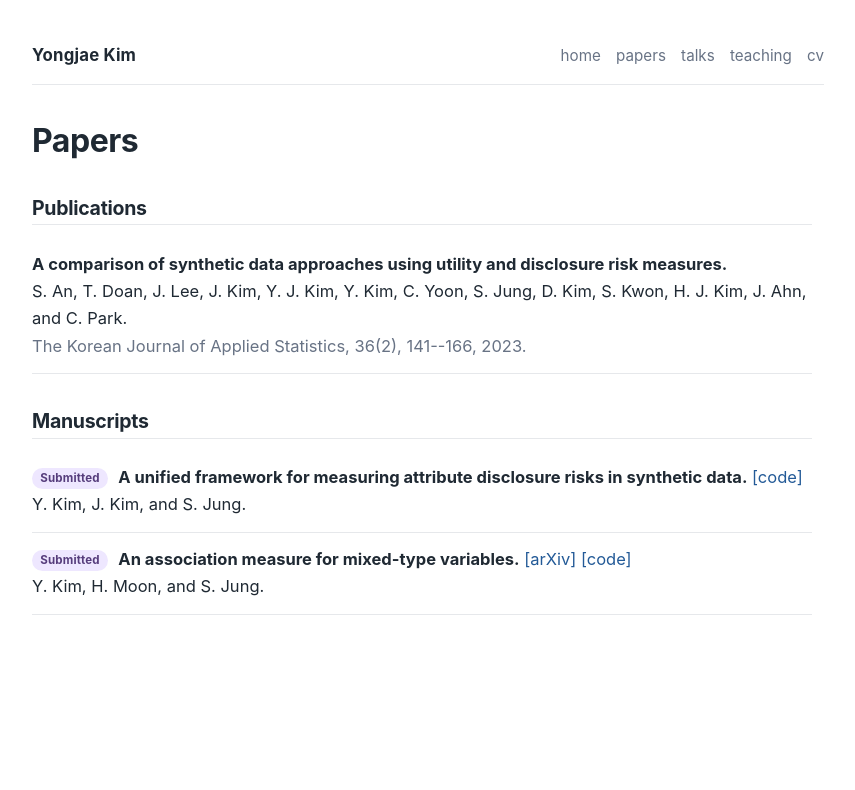
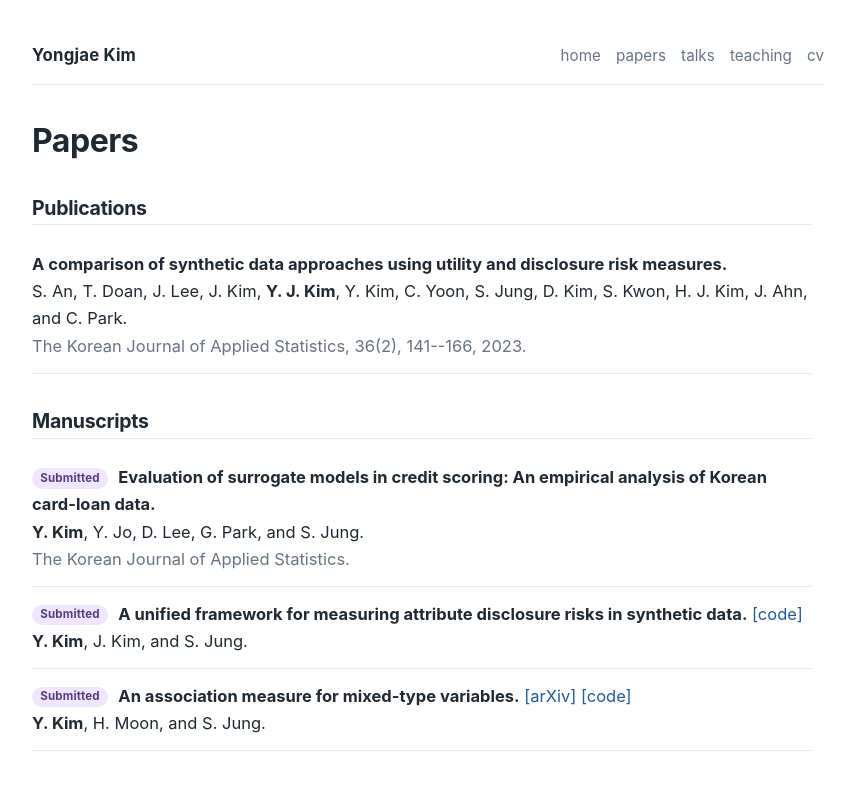
Before and after one commit to cherrrycooky/cherrrycooky.github.io, a Jekyll site: the page built from papers.markdown, in a window 1280 px wide. Shown: the top 790 px of the page, without its empty margins (212-1067 px from the left). Built offline with Jekyll 4.4.1, drawn with Linux system fonts in a browser that asks for light colours.

Commit message:
Add submitted credit scoring paper and highlight author

```diff
--- a/papers.markdown
+++ b/papers.markdown
@@ -9,7 +9,7 @@ permalink: /papers/
 <ul class="item-list papers-list">
   <li>
     <span class="paper-title">A comparison of synthetic data approaches using utility and disclosure risk measures.</span><br>
-    S. An, T. Doan, J. Lee, J. Kim, Y. J. Kim, Y. Kim, C. Yoon, S. Jung, D. Kim, S. Kwon, H. J. Kim, J. Ahn, and C. Park.<br>
+    S. An, T. Doan, J. Lee, J. Kim, <strong>Y. J. Kim</strong>, Y. Kim, C. Yoon, S. Jung, D. Kim, S. Kwon, H. J. Kim, J. Ahn, and C. Park.<br>
     <span class="venue">The Korean Journal of Applied Statistics, 36(2), 141--166, 2023.</span>
   </li>
 </ul>
@@ -19,12 +19,18 @@ permalink: /papers/
 <ul class="item-list papers-list">
   <li>
     <span class="tag tag-submitted">Submitted</span>
+    <span class="paper-title">Evaluation of surrogate models in credit scoring: An empirical analysis of Korean card-loan data.</span><br>
+    <strong>Y. Kim</strong>, Y. Jo, D. Lee, G. Park, and S. Jung.<br>
+    <span class="venue">The Korean Journal of Applied Statistics.</span>
+  </li>
+  <li>
+    <span class="tag tag-submitted">Submitted</span>
     <span class="paper-title">A unified framework for measuring attribute disclosure risks in synthetic data.</span> <a href="https://github.com/JiwooKim97/ADR">[code]</a><br>
-    Y. Kim, J. Kim, and S. Jung.
+    <strong>Y. Kim</strong>, J. Kim, and S. Jung.
   </li>
   <li>
     <span class="tag tag-submitted">Submitted</span>
     <span class="paper-title">An association measure for mixed-type variables.</span> <a href="https://arxiv.org/abs/2607.26508">[arXiv]</a> <a href="https://github.com/cherrrycooky/xiprime">[code]</a><br>
-    Y. Kim, H. Moon, and S. Jung.
+    <strong>Y. Kim</strong>, H. Moon, and S. Jung.
   </li>
 </ul>
```
